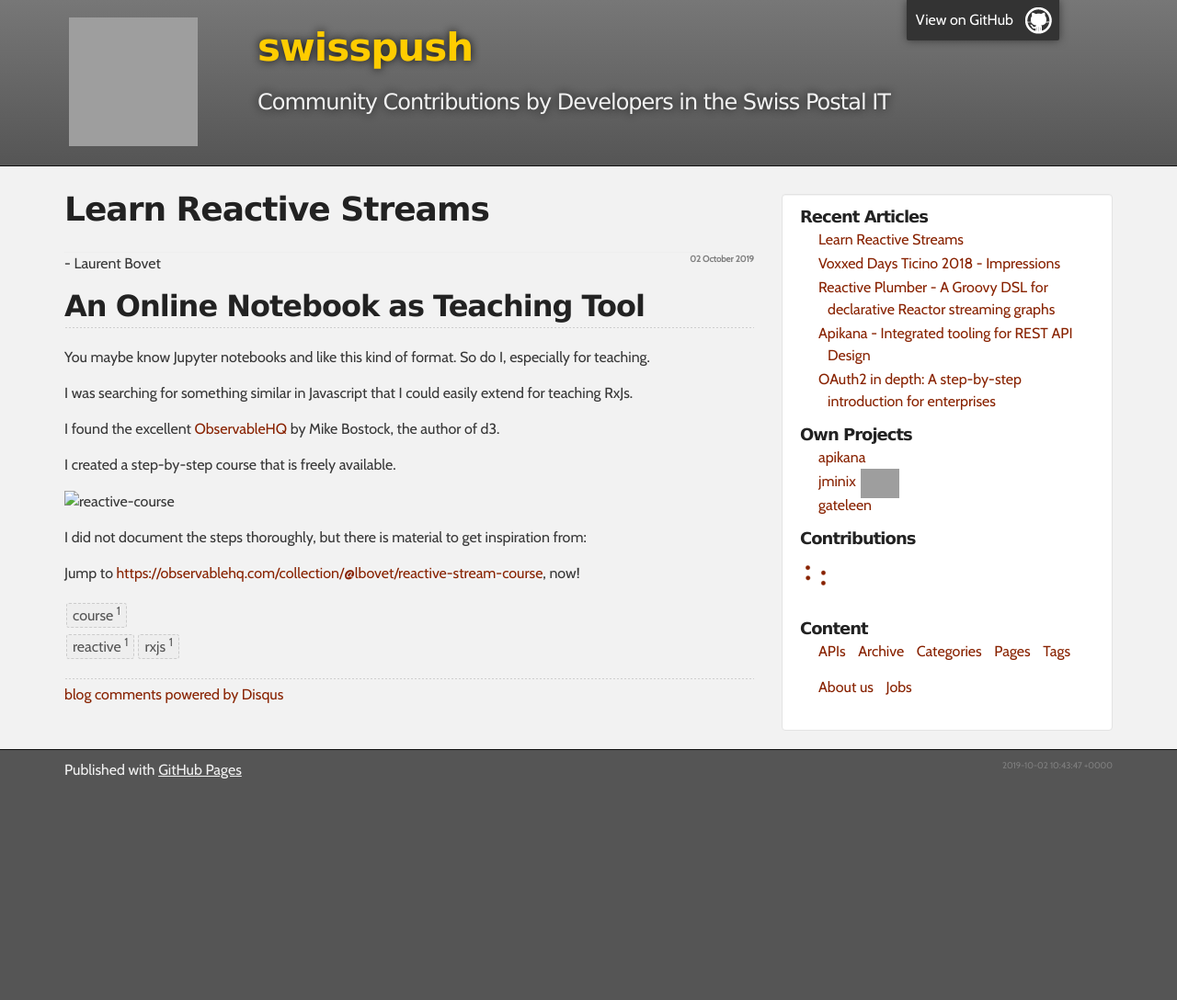
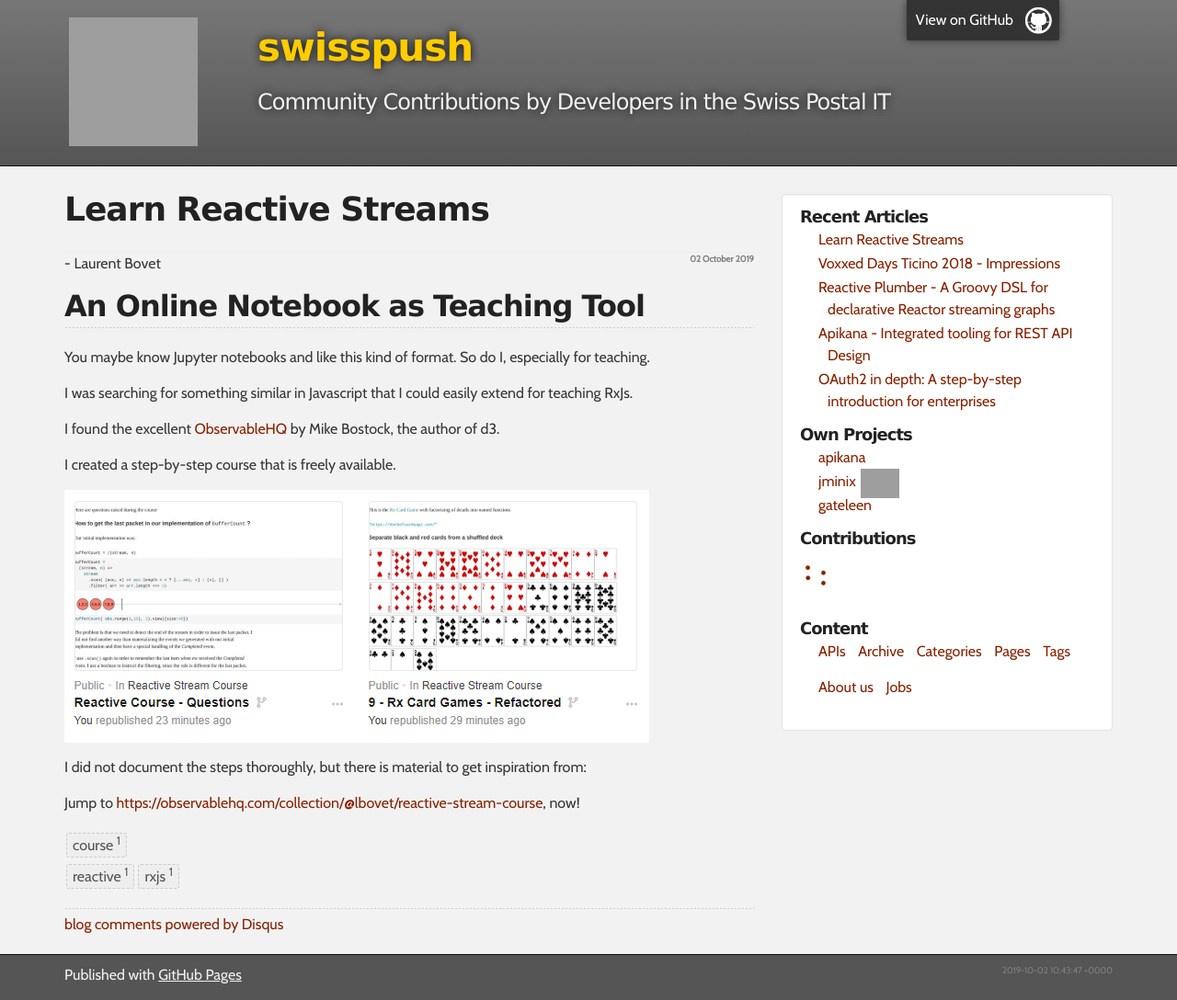
Before and after one commit to swisspush/swisspush.github.io, a Jekyll site: the page built from _posts/2019-10-02-reactive-streams-course.md, in a window 1280 px wide. Shown: the whole page at 92% size. Built offline with Jekyll 4.4.1, drawn with Linux system fonts in a browser that asks for light colours; nearby versions of some CDN libraries; some web fonts are replaced; comment, search, counter and statistics services are not loaded; before the commit the page ends 900 px from its top, so only the background shows below that; grey boxes are pictures that could not be loaded.

Commit message:
Fixed image link

```diff
--- a/_posts/2019-10-02-reactive-streams-course.md
+++ b/_posts/2019-10-02-reactive-streams-course.md
@@ -17,7 +17,7 @@
 
 I created a step-by-step course that is freely available.
 
-![reactive-course]({{ site.url }}/assets/images/reactive-course/extract-small.png)
+![reactive-course]({{ site.url }}/assets/reactive-course/extract-small.png)
 
 I did not document the steps thoroughly, but there is material to get inspiration from:
 
```
